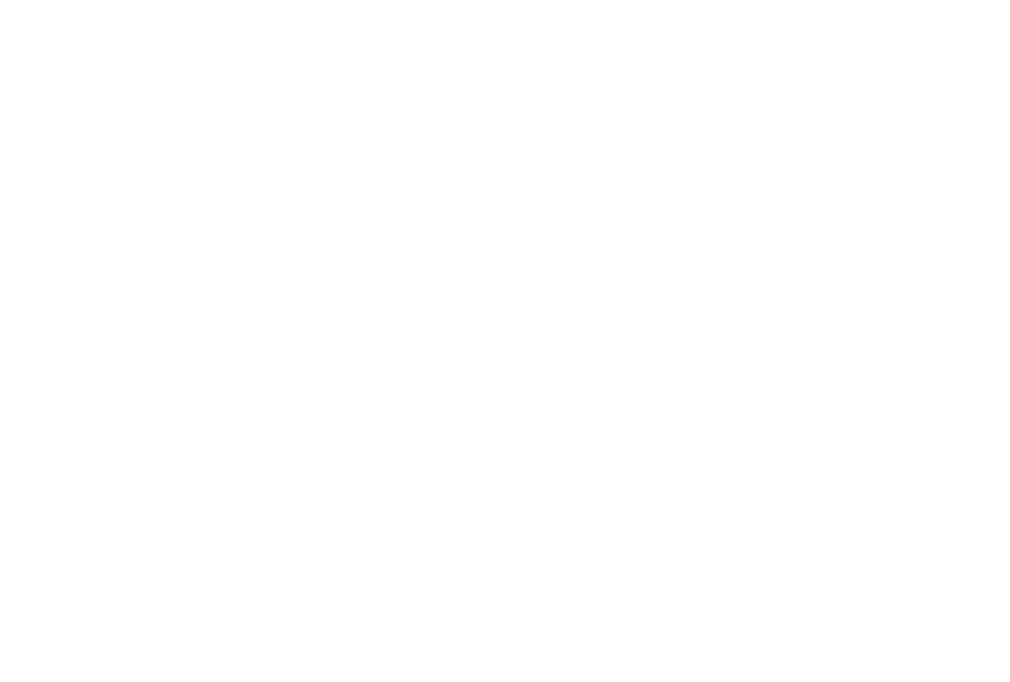
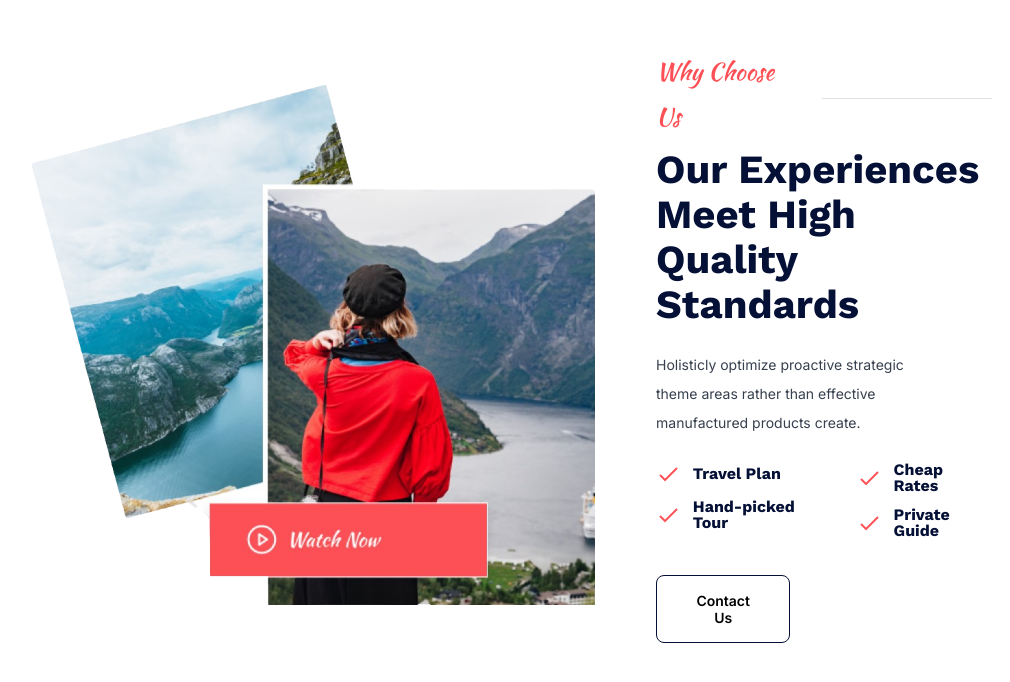
Before and after one commit to gabristle/last-challenge-travels, a React (Vite) app in the folder frontend/: page / in a window 1280 px wide. Shown: the part 2251-2933 px from the top of the page, without its empty margins (128-1138 px from the left). Before the commit the page ends 2205 px from the top, so only its background shows below. Built offline with nearby package versions, Linux system fonts and the light colour scheme.

Commit message:
feat: choose us section

```diff
--- a/frontend/src/pages/Home/index.tsx
+++ b/frontend/src/pages/Home/index.tsx
@@ -7,6 +7,8 @@
 import TourCard from "../../components/TourCard"
 import Statistic from "../../components/Statistic"
 import DestinationCard from "../../components/DestinationCard"
+import watchNow from "../../assets/watchNow.png"
+import checkIcon from '../../assets/check.png'
 
 function Home() {
   return (
@@ -54,6 +56,38 @@
             </div>
           </div>
         </section>
+        <section className={`${styles.chooseUs} ${styles.section}`}>
+          <div>
+            <img src={watchNow} alt="landscapes photos" className={styles.watchNow}/>
+          </div>
+          <div className={styles.chooseUsContent}>
+            <SectionHeader title={'Why Choose Us'} subtitle={'Our Experiences Meet High Quality Standards'} className={styles.chooseUsHeader}></SectionHeader>
+            <p className={styles.chooseUsText}>Holisticly optimize proactive strategic theme areas rather than effective manufactured products create.</p>
+            <div className={styles.checksRow}>
+              <div>
+                <div className={styles.checks}>
+                  <img src={checkIcon} alt="check icon" />
+                  <p>Travel Plan</p>
+                </div>
+                <div className={styles.checks}>
+                  <img src={checkIcon} alt="check icon" />
+                  <p>Hand-picked Tour</p>
+                </div>
+              </div>
+              <div>
+                <div className={styles.checks}>
+                  <img src={checkIcon} alt="check icon" />
+                  <p>Cheap Rates</p>
+                </div>
+                <div className={styles.checks}>
+                  <img src={checkIcon} alt="check icon" />
+                  <p>Private Guide</p>
+                </div>
+              </div>
+            </div>
+            <button className={styles.contactUsButton}>Contact Us</button>
+          </div>
+        </section>
       </main>
     </>
   )
--- a/frontend/src/pages/Home/style.module.css
+++ b/frontend/src/pages/Home/style.module.css
@@ -76,3 +76,73 @@
 .destination :first-child{
     width: 275px;
 }
+
+.chooseUs {
+    display: flex;
+    padding: 95px 10rem 80px 10rem;
+    justify-content: space-between;
+    align-items: center;
+}
+
+.chooseUsContent {
+    display: flex;
+    flex-direction: column;
+    width: 35%;
+    gap: 1.5rem;
+}
+
+.chooseUsHeader :nth-child(2) {
+    line-height: 45px;
+}
+
+.chooseUsHeader :first-child :nth-child(2) {
+    width: 290px;
+}
+
+.chooseUsHeader :first-child :first-child {
+    display: none;
+}
+
+.chooseUsHeader :first-child {
+    width: 100%;
+}
+
+.chooseUsText {
+    width: 80%;
+    color: var(--body);
+    font-size: 14px;
+    line-height: 1.8rem;
+}
+
+.watchNow {
+    width: 100%;
+    height: 520px;
+}
+
+.checks {
+    display: flex;
+    align-items: center;
+    gap: 0.8rem;
+    margin-bottom: 0.8rem;
+}
+
+.checks p {
+    font-family: 'Work Sans', sans-serif;
+    font-weight: 700;
+}
+
+.checksRow {
+    display: flex;
+    gap: 2rem;
+}
+
+.contactUsButton {
+    background-color: transparent;
+    border: 1px solid var(--blue);
+    font-family: 'Inter';
+    font-weight: 600;
+    padding: 1rem 2rem;
+    border-radius: 8px;
+    width: 40%;
+    font-size: 14px;
+}
```
Also changed, not shown: frontend/src/assets/check.png (added), frontend/src/assets/watchNow.png (added).
